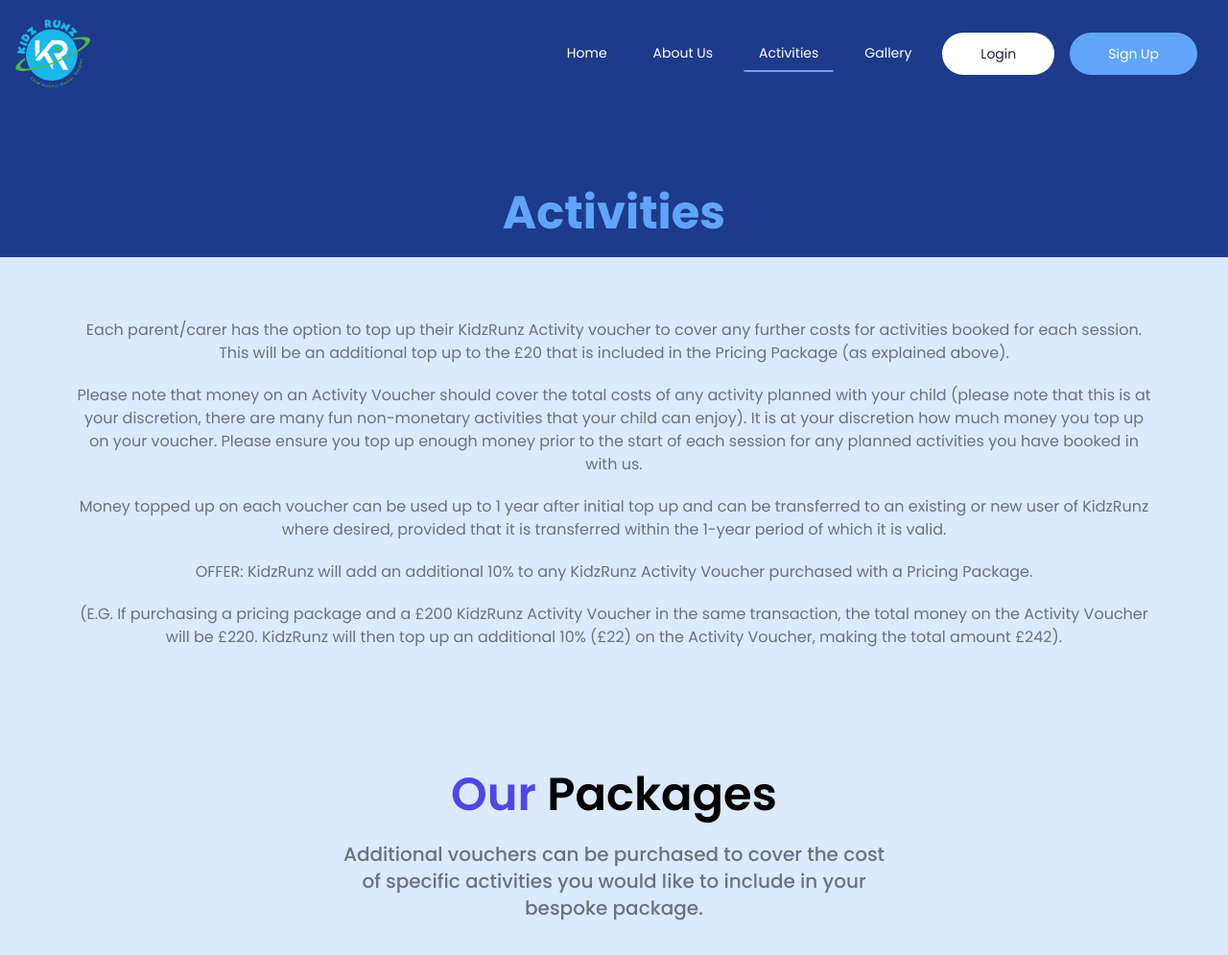
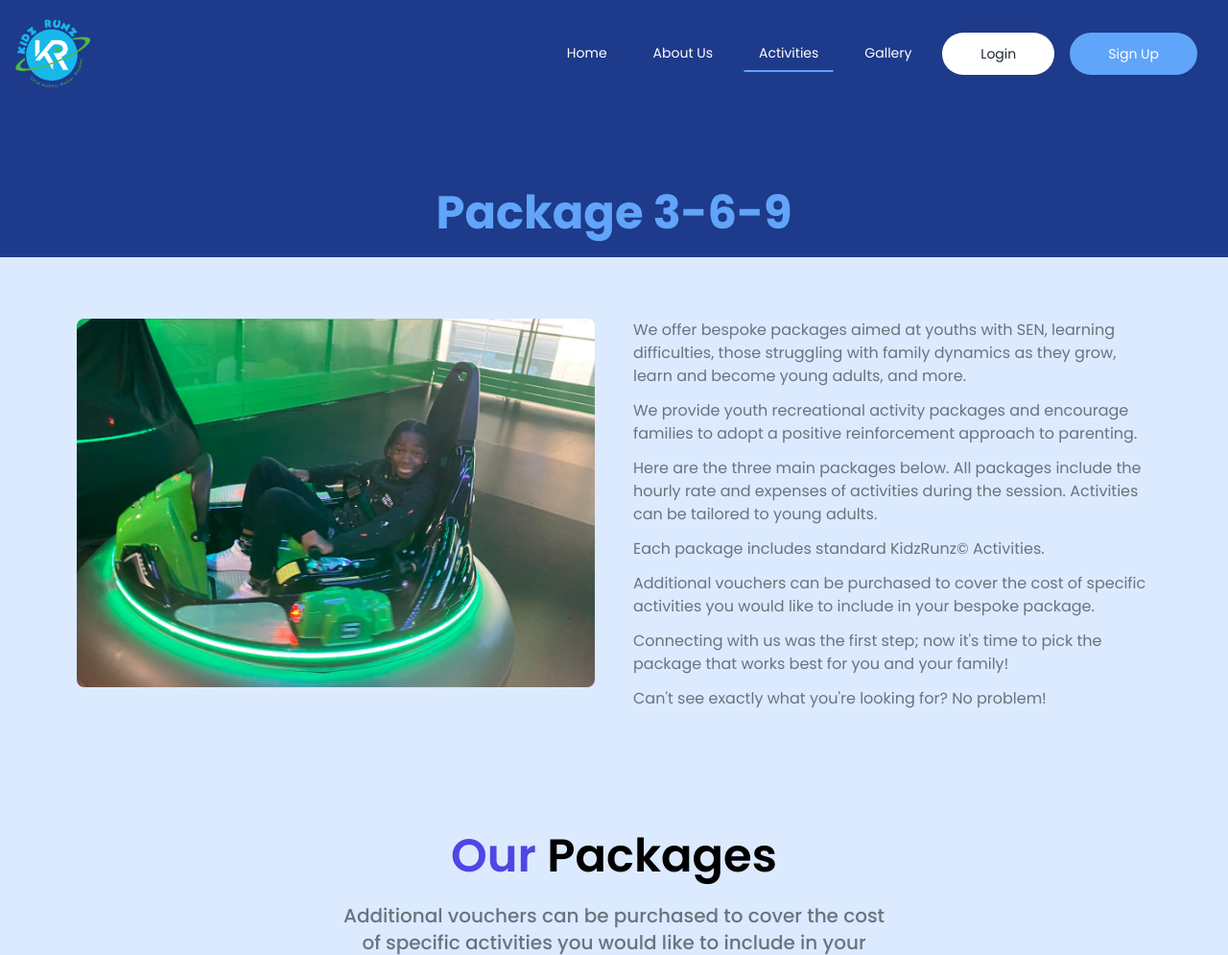
Before and after one commit to judevercetti/kidzrunz_django, a Django app: page /activities in a window 1280 px wide. Shown: the top 995 px of the page at 96% size. Run offline with Django 4.2, Linux system fonts and the light colour scheme; data that the repository does not hold is empty.

Commit message:
packages edited

```diff
--- a/templates/website/activities.html
+++ b/templates/website/activities.html
@@ -4,7 +4,7 @@
   <div class="max-w-screen-xl px-8 mx-auto flex flex-col lg:flex-row items-start">
     <!--Left Col-->
     <div class="flex w-full justify-center lg:pt-24 text-center lg:text-left mb-5 md:mb-0">
-      <h1 data-aos="fade-right" data-aos-once="true" class="my-4 w-full text-center text-5xl font-bold leading-tight text-green-600"><span class="text-blue-400">Activities</span></h1>
+      <h1 data-aos="fade-right" data-aos-once="true" class="my-4 w-full text-center text-5xl font-bold leading-tight text-green-600"><span class="text-blue-400">Package 3-6-9</span></h1>
     </div>
   </div>
 </div>
@@ -12,53 +12,27 @@
 <!-- container -->
 
 <!-- lorem -->
-<div class="mt-16 px-5 md:px-20">
-  <div class="text-gray-500 text-center">
-    <p>Each parent/carer has the option to top up their KidzRunz Activity voucher to cover any further costs for activities booked for each session. This will be an additional top up to the £20 that is included in the Pricing Package (as explained above).</p>
-    <p class="py-5">Please note that money on an Activity Voucher should cover the total costs of any activity planned with your child (please note that this is at your discretion, there are many fun non-monetary activities that your child can enjoy). It is at your discretion how much money you top up on your voucher. Please ensure you top up enough money prior to the start of each session for any planned activities you have booked in with us.</p>
-    <p>Money topped up on each voucher can be used up to 1 year after initial top up and can be transferred to an existing or new user of KidzRunz where desired, provided that it is transferred within the 1-year period of which it is valid.</p>
-    <p class="py-5">OFFER: KidzRunz will add an additional 10% to any KidzRunz Activity Voucher purchased with a Pricing Package.</p>
-    <p>(E.G. If purchasing a pricing package and a £200 KidzRunz Activity Voucher in the same transaction, the total money on the Activity Voucher will be £220. KidzRunz will then top up an additional 10% (£22) on the Activity Voucher, making the total amount £242).</p>
+<div class="mt-16 px-5 md:px-20 mx-auto flex space-x-10">
+  <div class="w-1/2">
+    <img class="rounded-lg w-full h-96 object-cover" src="{% static 'images/activities.jpg' %}">
   </div>
 
-  {% comment %} <div data-aos="flip-down" class="text-center max-w-screen-md mx-auto mt-28">
-    <h1 class="text-3xl font-bold mb-4">Our<span class="text-blue-400"> Packages</span></h1>
-    <p class="text-gray-500">You can purchase a certain number of hours which can be used over the space of 3 months. Each booking is inclusive of £20 which will go onto a KidzRunz Activity Voucher used towards the total cost of any activity booked with your child during a session.</p>
-    <p class="text-gray-500 mt-4">E.G. If making a 5-hour booking for the total cost of £175, £20 will go towards a KidzRunz Activity Voucher covering the total cost of a booked activity for your child to enjoy with their Mentor. £155 remaining balance will be used to cover the total cost of the 5 hours booked).</p>
+  <div class="w-1/2 text-gray-500 flex flex-col space-y-3">
+    <p>We offer bespoke packages aimed at youths with SEN, learning difficulties, those struggling with family dynamics as they grow, learn and become young adults, and more.</p>
+
+    <p>We provide youth recreational activity packages and encourage families to adopt a positive reinforcement approach to parenting. </p>
+
+
+    <p>Here are the three main packages below. All packages include the hourly rate and expenses of activities during the session. Activities can be tailored to young adults. </p>
+
+    <p>Each package includes standard KidzRunz© Activities.</p>
+
+    <p>Additional vouchers can be purchased to cover the cost of specific activities you would like to include in your bespoke package.</p>
+
+    <p>Connecting with us was the first step; now it's time to pick the package that works best for you and your family!</p>
+
+    <p>Can't see exactly what you're looking for? No problem!</p>
   </div>
-  {% for package in packages %} {% if forloop.counter|divisibleby:2 %}
-  <div class="flex flex-col md:flex-row items-center md:space-x-10 mt-16">
-    <div data-aos="fade-right" class="md:w-1/2 lg:pl-14">
-      <h1 class="text-green-600 font-semibold text-3xl lg:pr-40"><span class="text-blue-400">{{ package.name }}</span> Activity Pack</h1>
-      <div class="flex items-center space-x-20 mb-5">
-        <span class="border border-gray-300 w-14 absolute"></span>
-        <h1 class="text-gray-400 tracking-widest text-sm">{{ package.duration }} hours @ £{{ package.price }}</h1>
-      </div>
-      <p class="text-gray-500 my-4 lg:pr-32">{{ package.description|linebreaks }}</p>
-      <br />
-      <a href="{% url 'console:appointment' %}" class="px-5 py-3 border border-blue-400 text-blue-400 font-medium my-4 focus:outline-none transform transition hover:scale-110 duration-300 ease-in-out rounded-full">Book Now</a>
-    </div>
-    <img data-aos="fade-left" class="md:w-1/2" src="media/{{ package.image }}" />
-  </div>
-
-  {% else %}
-
-  <div class="mt-20 flex flex-col-reverse md:flex-row items-center md:space-x-10">
-    <div data-aos="fade-right" class="md:w-6/12">
-      <img class="md:w-11/12" src="media/{{ package.image }}" />
-    </div>
-    <div data-aos="fade-left" class="md:w-6/12 md:transform md:-translate-y-20">
-      <h1 class="font-semibold text-green-600 text-3xl lg:pr-40"><span class="text-blue-400">{{ package.name }}</span> Activity Pack</h1>
-      <div class="flex items-center space-x-20 mb-5">
-        <span class="border border-gray-300 w-14 absolute"></span>
-        <h1 class="text-gray-400 tracking-widest text-sm">{{ package.duration }} hours @ £{{ package.price }}</h1>
-      </div>
-      <p class="text-gray-500 my-5 lg:pr-52">{{ package.description|linebreaks }}</p>
-      <br />
-      <a href="{% url 'console:appointment' %}" class="mt-5 px-5 py-3 border border-blue-400 text-blue-400 font-medium my-4 focus:outline-none transform transition hover:scale-110 duration-300 ease-in-out rounded-full">Book Now</a>
-    </div>
-  </div>
-  {% endif %} {% endfor %} {% endcomment %}
 </div>
 
 
--- a/website/views.py
+++ b/website/views.py
@@ -15,8 +15,8 @@ def index(request):
             'link': '/about'
         },
         {
-            'title': 'Packages',
-            'description': None,
+            'title': 'Package 3-6-9',
+            'description': 'Packages aimed at youths',
             'image': '',
             'link': '/activities'
         },
```
Also changed, not shown: templates/website/about-us.html (+3 -9 lines).
